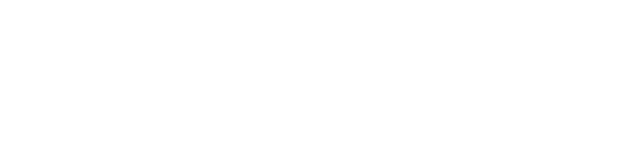
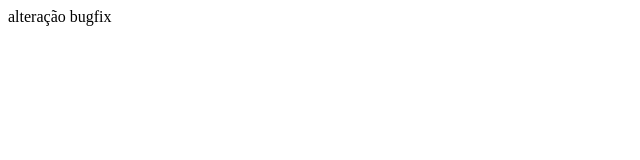
Before and after one commit to praticasUnifor/LANA_PRACA_2217666_AB, a plain HTML site: page index.html in a window 1280 px wide. Shown: the whole page, without its empty margins (0-640 px from the left). Drawn offline with Linux system fonts and the light colour scheme.

Commit message:
bugfix alterção no index.html

```diff
--- a/index.html
+++ b/index.html
@@ -6,6 +6,6 @@
     <title>Document</title>
 </head>
 <body>
-
+    alteração bugfix
 </body>
 </html>
```
